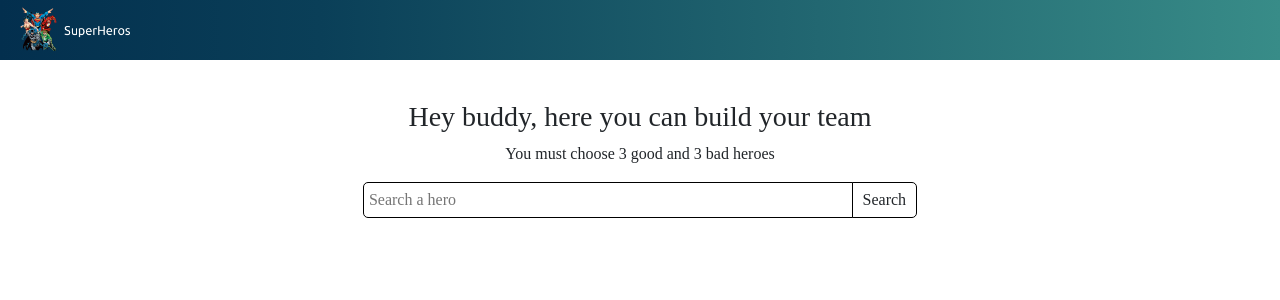
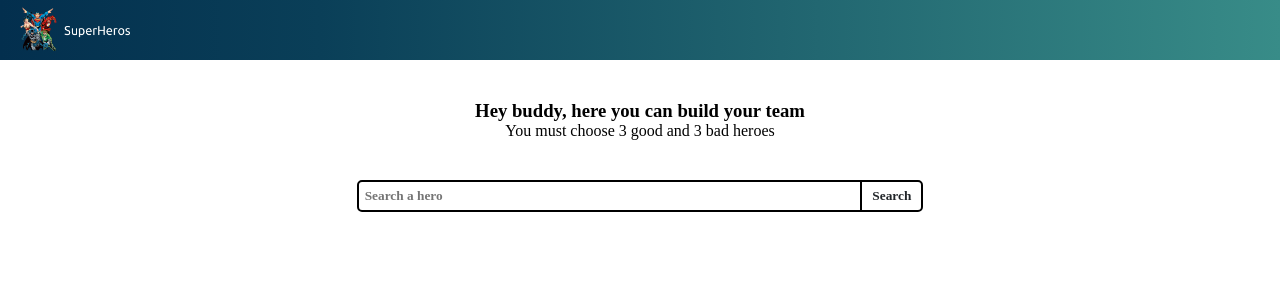
Before and after one commit to EmmaEG/superheros, a React (Create React App) app: page /home in a window 1280 px wide. Shown: the top 300 px of the page. Built offline with nearby package versions, Linux system fonts and the light colour scheme; sample sign-in values are in the browser's storage.

Commit message:
still working on styles

```diff
--- a/src/components/Loading/Loading.jsx
+++ b/src/components/Loading/Loading.jsx
@@ -4,24 +4,55 @@ import styled from "styled-components";
 const Container = styled.div`
   display: flex;
   justify-content: center;
+  align-items: center;
 `;
 
-const Spinner = styled.div`
-  display: inline-block;
-  width: 4rem;
-  height: 4rem;
-  vertical-align: -0.125em;
-  background-color: #063653ab;
-  border: 0.55em solid #000000;
-  border-right-color: transparent;
-  border-radius: 50%;
-  animation: 0.75s linear infinite spinner-border;
+const StyledSpinner = styled.svg`
+  animation: rotate 1s linear infinite;
+  margin: -25px 0 0 -25px;
+  width: 80px;
+  height: 80px;
+
+  & .path {
+    stroke: #0a3f58;
+    stroke-linecap: round;
+    animation: dash 1.5s ease-in-out infinite;
+  }
+
+  @keyframes rotate {
+    100% {
+      transform: rotate(360deg);
+    }
+  }
+  @keyframes dash {
+    0% {
+      stroke-dasharray: 1, 150;
+      stroke-dashoffset: 0;
+    }
+    50% {
+      stroke-dasharray: 90, 150;
+      stroke-dashoffset: -35;
+    }
+    100% {
+      stroke-dasharray: 90, 150;
+      stroke-dashoffset: -124;
+    }
+  }
 `;
 
 const Loading = () => {
   return (
     <Container>
-      <Spinner></Spinner>
+      <StyledSpinner viewBox="0 0 50 50">
+        <circle
+          className="path"
+          cx="25"
+          cy="25"
+          r="20"
+          fill="none"
+          strokeWidth="4"
+        />
+      </StyledSpinner>
     </Container>
   );
 };
--- a/src/components/login/Login.jsx
+++ b/src/components/login/Login.jsx
@@ -101,7 +101,7 @@ const Login = () => {
             return (
               <Form>
                 <Field
-                  style={{ width: "100%", margin: "10px 0px", padding: "10px" }}
+                  style={{ width: "-webkit-fill-available", margin: "10px 0px", padding: "10px" }}
                   type="email"
                   name="email"
                   placeholder="Enter an email"
@@ -117,7 +117,7 @@ const Login = () => {
                   }}
                 />
                 <Field
-                  style={{ width: "100%", margin: "10px 0px", padding: "10px" }}
+                  style={{ width: "-webkit-fill-available", margin: "10px 0px", padding: "10px" }}
                   type="password"
                   name="password"
                   placeholder="Enter a password"
--- a/src/components/search/SearchForm.jsx
+++ b/src/components/search/SearchForm.jsx
@@ -25,14 +25,15 @@ const FomrWrapper = styled.div`
 `;
 
 const Button = styled.button`
-  margin-left: -1px;
+font-weight: bold;
+  margin-left: -2px;
   border-top-left-radius: 0;
   border-bottom-left-radius: 0;
   border-top-right-radius: 5px;
   border-bottom-right-radius: 5px;
-  border: 1px solid #000000;
+  border: 2px solid #000000;
   color: #212529;
-  padding: 5px 10px;
+  padding: 6px 10px;
   transition: 2ms;
   background-color: #ffffff;
   cursor: pointer;
@@ -94,18 +95,19 @@ const SearchForm = () => {
         >
           {(formik) => {
             return (
-              <Form className="search-form">
+              <Form>
                 <FomrWrapper>
                   <Field
                     style={{
-                      border: "1px solid #000000",
+                      border: "2px solid #000000",
                       width: "85%",
                       marginInline: "0px",
-                      padding: "5px",
+                      padding: "6px",
                       borderTopLeftRadius: "5px",
                       borderBottomLeftRadius: "5px",
                       borderTopRightRadius: "0px",
                       borderBottomRightRadius: "0px",
+                      fontWeight: "bold",
                     }}
                     type="text"
                     name="searchHero"
--- a/src/components/searchResults/SearchResults.jsx
+++ b/src/components/searchResults/SearchResults.jsx
@@ -45,10 +45,17 @@ const Img = styled.img`
 `;
 
 const Button = styled.button`
+  border: none;
   height: 40px;
   width: 40px;
   color: #ffffff;
   background-color: #000000;
+  border-radius: 5px;
+  cursor: pointer;
+  transition: 2ms;
+  &:hover {
+    background-color: #000000e6;
+  }
 `;
 
 const P = styled.p`
@@ -140,6 +147,7 @@ const SearchResults = ({ superheroData, loading }) => {
       style: {
         textAlign: "center",
         width: "20%",
+        backgroundColor: "#198754",
       },
       type: "success",
       autoClose: 1000,
--- a/src/index.js
+++ b/src/index.js
@@ -6,8 +6,6 @@ import reportWebVitals from "./reportWebVitals";
 import {store, persistor} from "./redux/store";
 import { Provider } from "react-redux";
 import { PersistGate } from 'redux-persist/integration/react';
-
-import "bootstrap/dist/css/bootstrap.min.css";
 
 ReactDOM.render(
     <Provider store={store}>
--- a/src/pages/detail/Details.jsx
+++ b/src/pages/detail/Details.jsx
@@ -28,7 +28,7 @@ const Right = styled.div`
 `;
 
 const ImgContainer = styled.div`
-  height: 85vh;
+  height: 80vh;
 `;
 
 const Img = styled.img`
--- a/src/pages/home/Home.jsx
+++ b/src/pages/home/Home.jsx
@@ -20,9 +20,10 @@ const TitleWrapper = styled.div`
 
 const SeacrhContainer = styled.div`
   display: flex;
-  width: 100%;
+  /* width: 100%; */
   justify-content: center;
   align-items: center;
+  margin-top: 40px;
 `;
 
 const Title = styled.h3``;
--- a/src/pages/team/Team.jsx
+++ b/src/pages/team/Team.jsx
@@ -6,6 +6,9 @@ import { deleteHero } from "../../redux/teamSlice";
 
 const Container = styled.div`
   background-color: gray;
+  display: grid;
+  display: flex;
+  justify-content: center;
   height: calc(100vh - 60px);
 `;
 
@@ -35,6 +38,7 @@ const CardContainer = styled.div`
 
 const CardImg = styled.img`
   height: 85%;
+  width: -webkit-fill-available;
   object-fit: fill;
   border-top-left-radius: 10px;
   border-top-right-radius: 10px;
@@ -102,6 +106,11 @@ const EmptyWrapper = styled.div`
 `;
 
 const H5 = styled.h5`
+  color: #000000;
+  margin: auto;
+`;
+
+const H4 = styled.h4`
   color: #ffffff;
 `;
 
@@ -118,19 +127,15 @@ const Team = () => {
     <Container>
       {team.heroes.length === 0 ? (
         <EmptyWrapper>
-          <H5>For now... Your team is empty</H5>
+          <H4>For now... Your team is empty</H4>
         </EmptyWrapper>
       ) : (
         <Wrapper>
           {team.heroes.map((hero) => (
             <CardContainer key={hero.id}>
-              <CardImg
-                src={hero.image.url}
-                className="card-img-top"
-                alt={hero.name}
-              />
+              <CardImg src={hero.image.url} alt={hero.name} />
               <CardInfo>
-                <h5 className="card-title">{hero.name}</h5>
+                <H5>{hero.name}</H5>
                 <CardButtons>
                   <DeleteButton onClick={() => handleDeleteHero(hero)}>
                     <Span>-</Span>
```
Also changed, not shown: src/components/search/searchForm.css (added).
